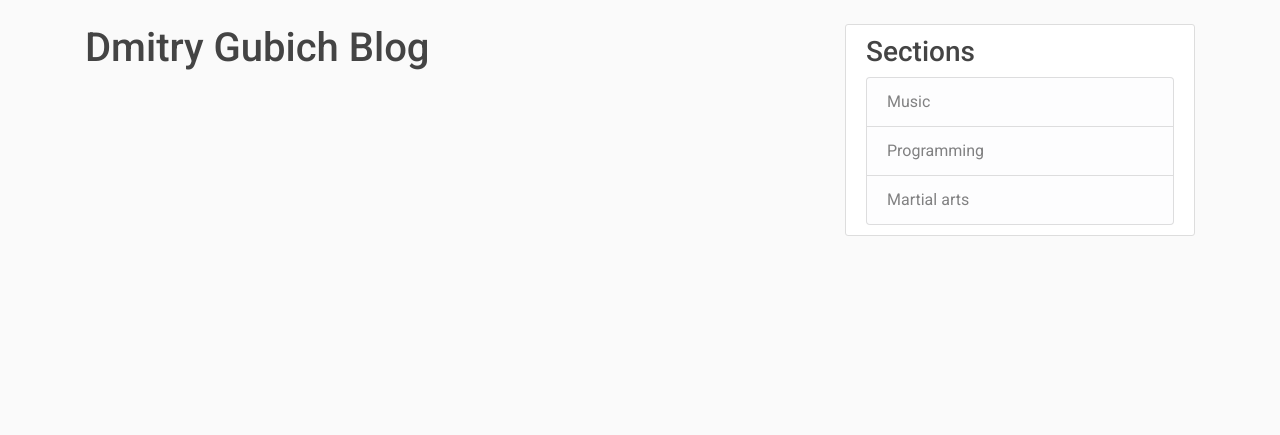
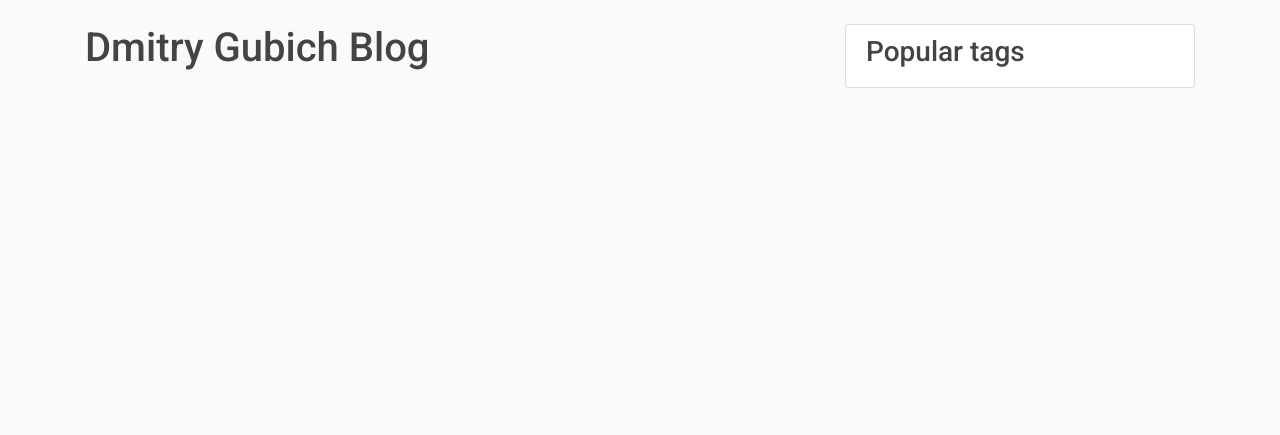
Before and after one commit to DmitryGubich/django-blog, a Django app: page /about/ in a window 1280 px wide. Shown: the part 56-491 px from the top of the page. Run offline with Django 4.2, Linux system fonts and the light colour scheme; some libraries are stand-ins or nearby versions.

Commit message:
add tags

```diff
--- a/requirements.txt
+++ b/requirements.txt
@@ -2,6 +2,7 @@ asgiref==3.7.2
 crispy-bootstrap5==2023.10
 Django==4.2.7
 django-crispy-forms==2.1
+django-taggit==5.0.1
 install==1.3.5
 Markdown==3.5.1
 Pillow==10.1.0
--- a/src/app/settings.py
+++ b/src/app/settings.py
@@ -42,6 +42,8 @@ INSTALLED_APPS = [
     "django.contrib.sessions",
     "django.contrib.messages",
     "django.contrib.staticfiles",
+    "taggit",
+    "taggit_labels",
 ]
 
 MIDDLEWARE = [
--- a/src/blog/models.py
+++ b/src/blog/models.py
@@ -3,6 +3,7 @@ from django.db import models
 from django.template.defaultfilters import slugify
 from django.urls import reverse
 from django.utils import timezone
+from taggit.managers import TaggableManager
 
 from blog.utils import validate_title
 
@@ -15,6 +16,7 @@ class Post(models.Model):
     date_posted = models.DateTimeField(default=timezone.now)
     author = models.ForeignKey(User, on_delete=models.CASCADE)
     slug = models.SlugField(unique=True, blank=True)
+    tags = TaggableManager()
 
     def save(self, *args, **kwargs):
         if not self.slug:
--- a/src/blog/urls.py
+++ b/src/blog/urls.py
@@ -7,6 +7,7 @@ from blog.views import (
     PostListView,
     PostUpdateView,
     about,
+    tagged,
 )
 
 urlpatterns = [
@@ -15,5 +16,6 @@ urlpatterns = [
     path("post/<slug:slug>/", PostDetailView.as_view(), name="post-detail"),
     path("post/<slug:slug>/update/", PostUpdateView.as_view(), name="post-update"),
     path("post/<slug:slug>/delete/", PostDeleteView.as_view(), name="post-delete"),
+    path("tag/<slug:slug>/", tagged, name="tagged"),
     path("about/", about, name="about"),
 ]
--- a/src/blog/views.py
+++ b/src/blog/views.py
@@ -1,5 +1,5 @@
 from django.contrib.auth.mixins import LoginRequiredMixin, UserPassesTestMixin
-from django.shortcuts import render
+from django.shortcuts import get_object_or_404, render
 from django.views.generic import (
     CreateView,
     DeleteView,
@@ -7,6 +7,7 @@ from django.views.generic import (
     ListView,
     UpdateView,
 )
+from taggit.models import Tag
 
 from blog.models import Post
 
@@ -18,14 +19,24 @@ class PostListView(ListView):
     ordering = ["-date_posted"]
     paginate_by = 5
 
+    def get_context_data(self, **kwargs):
+        context = super().get_context_data(**kwargs)
+        context["tags"] = Post.tags.most_common()[:3]
+        return context
+
 
 class PostDetailView(DetailView):
     model = Post
 
+    def get_context_data(self, **kwargs):
+        context = super().get_context_data(**kwargs)
+        context["tags"] = Post.tags.most_common()[:3]
+        return context
+
 
 class PostCreateView(LoginRequiredMixin, CreateView):
     model = Post
-    fields = ["title", "content"]
+    fields = ["title", "content", "tags"]
 
     def form_valid(self, form):
         form.instance.author = self.request.user
@@ -34,7 +45,7 @@ class PostCreateView(LoginRequiredMixin, CreateView):
 
 class PostUpdateView(LoginRequiredMixin, UserPassesTestMixin, UpdateView):
     model = Post
-    fields = ["title", "content"]
+    fields = ["title", "content", "tags"]
 
     def form_valid(self, form):
         form.instance.author = self.request.user
@@ -58,5 +69,16 @@ class PostDeleteView(LoginRequiredMixin, UserPassesTestMixin, DeleteView):
         return False
 
 
+def tagged(request, slug):
+    tag = get_object_or_404(Tag, slug=slug)
+    posts = Post.objects.filter(tags=tag)
+
+    context = {
+        "tags": Post.tags.most_common()[:3],
+        "posts": posts,
+    }
+    return render(request, "blog/home.html", context)
+
+
 def about(request):
     return render(request, "blog/about.html", {"title": "About"})
--- a/templates/base.html
+++ b/templates/base.html
@@ -56,11 +56,13 @@
         </div>
         <div class="col-md-4">
           <div class="content-section">
-            <h3>Sections</h3>
+            <h3>Popular tags</h3>
             <ul class="list-group">
-            <li class="list-group-item list-group-item-light">Music</li>
-            <li class="list-group-item list-group-item-light">Programming</li>
-            <li class="list-group-item list-group-item-light">Martial arts</li>
+            {% for tag in tags.all %}
+                <li class="list-group-item list-group-item-light">
+                    <a href="{% url 'tagged' tag.slug %}">{{tag | lower}}</a>
+                </li>
+            {% endfor %}
             </ul>
           </div>
         </div>
--- a/templates/blog/home.html
+++ b/templates/blog/home.html
@@ -10,6 +10,11 @@
             </div>
             <h2><a class="article-title" href="{% url 'post-detail' post.slug %}">{{ post.title }}</a></h2>
             <p class="article-content">{{ post.content | markdown | safe }}</p>
+            <p>
+                {% for tag in post.tags.all %}
+                  <a href="{% url 'tagged' tag.slug %}" class="mr-1 badge badge-info">{{tag | lower}}</a>
+                {% endfor %}
+            </p>
           </div>
         </article>
     {% endfor %}
--- a/templates/blog/post_detail.html
+++ b/templates/blog/post_detail.html
@@ -15,6 +15,11 @@
       </div>
       <h2 class="article-title">{{ object.title }}</h2>
       <p class="article-content">{{ object.content | markdown | safe }}</p>
+       <p>
+          {% for tag in object.tags.all %}
+              <a href="{% url 'tagged' tag.slug %}" class="mr-1 badge badge-info">{{tag | lower}}</a>
+          {% endfor %}
+        </p>
     </div>
   </article>
 {% endblock content %}
```
Also changed, not shown: README.md, src/blog/migrations/0004_post_tags.py (added).
